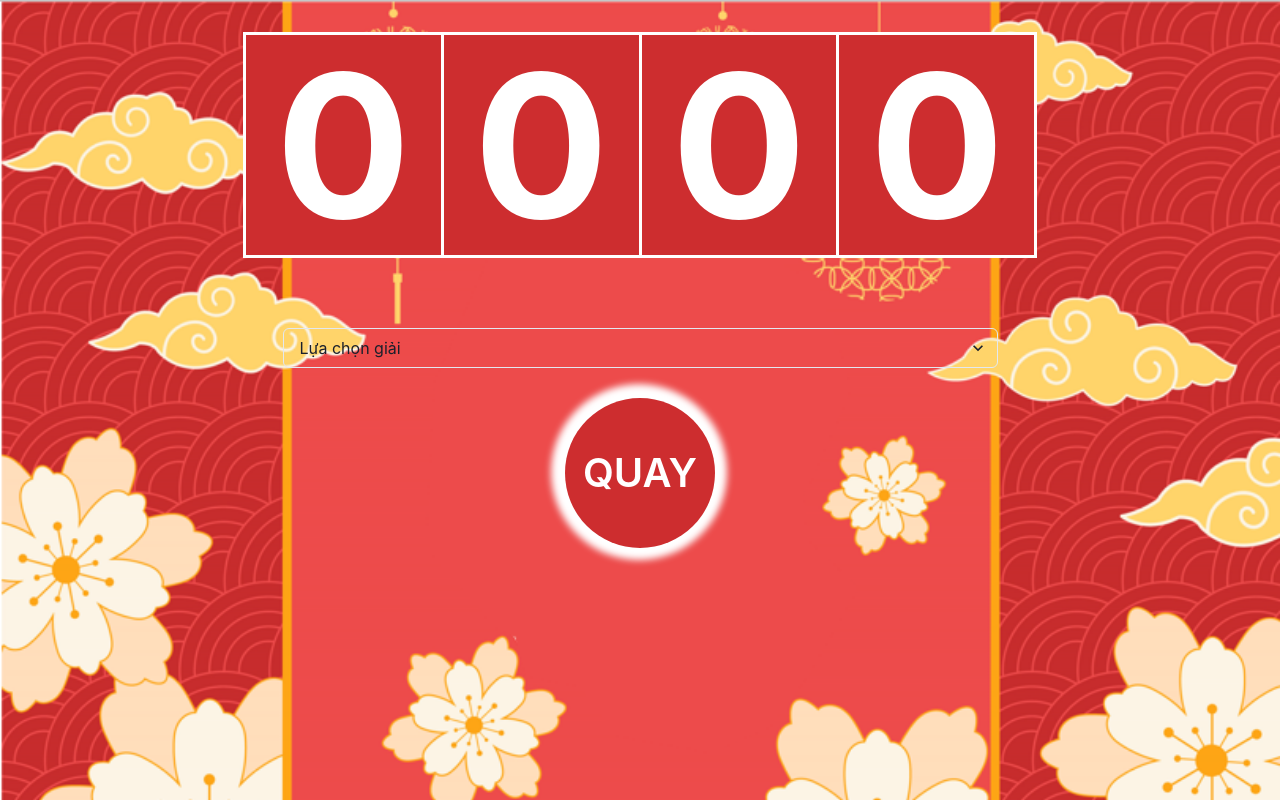
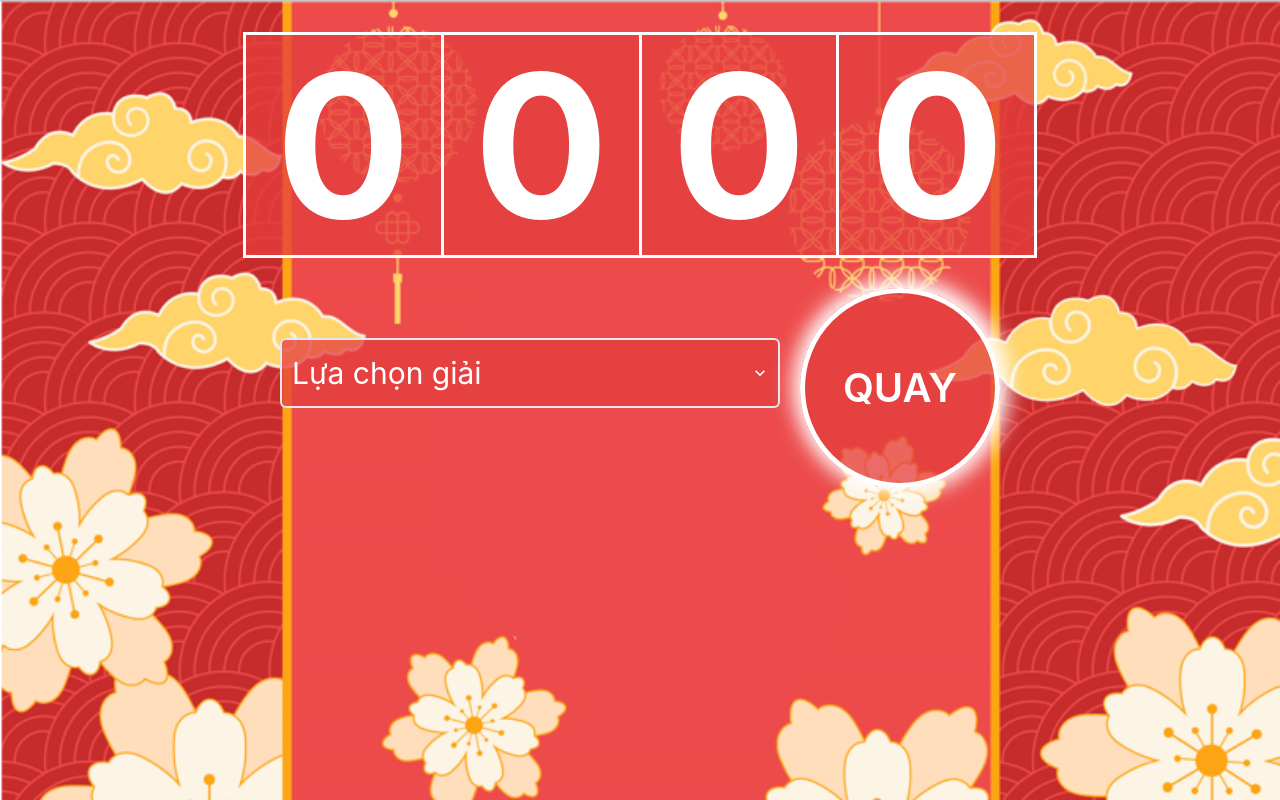
Before and after one commit to hmtoan96/lucky-number, a React (Vite) app: page / in a window 1280 px wide. Built offline with nearby package versions, Linux system fonts and the light colour scheme.

Commit message:
Toan commit

```diff
--- a/package.json
+++ b/package.json
@@ -12,6 +12,7 @@
     "@chakra-ui/react": "^2.4.4",
     "@emotion/react": "^11.10.5",
     "@emotion/styled": "^11.10.5",
+    "chakra-react-select": "^4.4.3",
     "eslint": "^8.30.0",
     "framer-motion": "^6.5.1",
     "immer": "^9.0.16",
--- a/src/container/counter/NumberComponent.jsx
+++ b/src/container/counter/NumberComponent.jsx
@@ -8,7 +8,7 @@ const SingleNumber = ({ children }) => {
     font-weight: bold;
     border: 3px solid white;
     border-right: none;
-    background-color: #cd2d2f;
+    background-color: #e53e3ebf;
     &:last-child {
       border-right: 3px solid white;
     }
@@ -28,10 +28,9 @@ const SingleNumber = ({ children }) => {
 }
 
 export default function NumberComponent({ count = '' }) {
-  const numberArray =
-    count === 0 ? [0, 0, 0, 0] : count.toString().padStart(4, '0').split('')
+  const numberArray = count.split('')
   return (
-    <Flex justify="center" sx={{ marginBottom: '70px' }}>
+    <Flex justify="center">
       {numberArray.map((char) => (
         <SingleNumber>{char}</SingleNumber>
       ))}
--- a/src/container/counter/index.jsx
+++ b/src/container/counter/index.jsx
@@ -15,9 +15,12 @@ import {
   Avatar,
   Text,
   Center,
+  Flex,
+  Card,
+  CardBody,
+  CardFooter,
+  Image,
   Select,
-  Flex,
-  Box,
 } from '@chakra-ui/react'
 import NumberComponent from './NumberComponent'
 
@@ -25,6 +28,7 @@ function CounterComponent(props) {
   const refCounter = useRef(0)
   const { addNewEmployee } = props
   const [count, setCount] = useState(0)
+  const [isRolling, setRolling] = useState(false)
   const { isOpen, onOpen, onClose } = useDisclosure()
 
   let counter = refCounter.current
@@ -35,6 +39,7 @@ function CounterComponent(props) {
 
   const rolling = () => {
     const range = faker.datatype.number({ min: 15, max: 100 })
+    setRolling(true)
     const intervalId = setInterval(() => {
       if (counter < 10) {
         counter++
@@ -43,6 +48,7 @@ function CounterComponent(props) {
       if (counter >= 10) {
         setTimeout(() => {
           onOpen()
+          setRolling(false)
         }, 1000)
         clearInterval(intervalId)
       }
@@ -55,62 +61,112 @@ function CounterComponent(props) {
   }
 
   const { register } = useFormContext()
-  console.log(count)
+
+  const resetImageSrc = () => {
+    console.log('image error')
+  }
+
+  const rewardData = [
+    {
+      label: 'Giải may mắn lần 1',
+      value: 4,
+    },
+    {
+      label: 'Giải may mắn lần 2',
+      value: 5,
+    },
+    {
+      label: 'Giải ba',
+      value: 3,
+    },
+    {
+      label: 'Giải nhì',
+      value: 2,
+    },
+    {
+      label: 'Giải nhất',
+      value: 1,
+    },
+    {
+      label: 'Giải đặc biệt',
+      value: 0,
+    },
+  ]
   return (
     <>
       <Flex direction={'column'} alignItems="center">
-        <NumberComponent count={count} />
+        <NumberComponent count={count.toString().padStart(4, '0')} />
+        <Flex sx={{ gap: '20px' }} alignItems="center">
           <Select
-          width={'715px'}
+            width={'500px'}
+            sx={{
+              borderWidth: '2px',
+              backgroundColor: '#e53e3ebf',
+              fontSize: '30px',
+              padding: '0 10px',
+              height: '70px',
+            }}
+            color="white"
+            placeholder="Lựa chọn giải"
             {...register('rewardSelect')}
-          placeholder="Lựa chọn giải"
           >
-          <option value={0}>Giải đặc biệt</option>
-          <option value={1}>Giải nhất</option>
-          <option value={2}>Giải nhì</option>
-          <option value={3}>Giải ba</option>
-          <option value={4}>Giải may mắn lần 1</option>
-          <option value={5}>Giải may mắn lần 2</option>
+            {rewardData.map((reward) => (
+              <option style={{ color: 'black' }} value={reward.value}>
+                {reward.label}
+              </option>
+            ))}
           </Select>
           <Button
             sx={{
-            width: '150px',
-            height: '150px',
+              width: '200px',
+              height: '200px',
               borderRadius: '50%',
               fontSize: '40px',
               color: 'white',
-            backgroundColor: '#cd2d2f',
-            boxShadow: '-1px -1px 7px 13px',
+              backgroundColor: '#e53e3ebf',
+              boxShadow: '1px -2px 20px 8px',
               marginTop: '30px',
               textTransform: 'uppercase',
+              border: '5px solid white',
             }}
             onClick={() => rolling()}
+            disabled={isRolling}
           >
             Quay
           </Button>
         </Flex>
+      </Flex>
 
-      <Modal isOpen={isOpen} onClose={onClose} isCentered>
+      <Modal size={'lg'} isOpen={isOpen} onClose={onClose} isCentered>
         <ModalOverlay />
         <ModalContent>
           <ModalHeader>Xác nhận trúng giải</ModalHeader>
           <ModalCloseButton />
           <ModalBody>
+            <Card
+              direction={{ base: 'column', sm: 'row' }}
+              overflow="hidden"
+              variant="outline"
+            >
+              <Image
+                objectFit="cover"
+                maxW={{ base: '100%', sm: '200px' }}
+                src={`/img/anhnv/${count.toString().padStart(4, '0')}.JPG`}
+                onError={() => resetImageSrc()}
+                alt="Caffe Latte"
+              />
+
               <Stack>
-              <Center>
-                <Avatar
-                  size="xl"
-                  name="Dan Abrahmov"
-                  src="https://bit.ly/dan-abramov"
-                />
-              </Center>
+                <CardBody>
                   <Stack>
                     <Text>ID: {listEmployee[1].id}</Text>
                     <Text>Name: {listEmployee[1].name}</Text>
                     <Text>Department: {listEmployee[1].department}</Text>
                     <Text>Xin chúc mừng nhân viên!</Text>
                   </Stack>
+                </CardBody>
               </Stack>
+            </Card>
           </ModalBody>
 
           <ModalFooter>
--- a/src/container/reward/UserComponent.jsx
+++ b/src/container/reward/UserComponent.jsx
@@ -5,8 +5,10 @@ export default function UserComponent(props) {
   const { imgSrc, name, id } = props.employee
   return (
     <Flex alignItems="center" sx={{ gap: '10px' }}>
-      <Avatar src={imgSrc} />
-      <Text sx={{ color: 'white', fontWeight: 'semi-bold' }}>{name}</Text>
+      <Avatar size="lg" src={imgSrc} />
+      <Text sx={{ color: 'white', fontWeight: 'semi-bold', fontSize: '30px' }}>
+        {name}
+      </Text>
       <Spacer />
     </Flex>
   )
--- a/src/container/reward/index.jsx
+++ b/src/container/reward/index.jsx
@@ -6,17 +6,27 @@ function RewardComponent({ fields }) {
   const { watch } = useFormContext()
   const selectId = watch('rewardSelect')
   return (
-    <Flex justifyContent={'space-between'}>
+    <Flex
+      justifyContent={'space-between'}
+      sx={{ maxWidth: '1000px', margin: '0 auto' }}
+      direction={'column'}
+    >
       {fields.map((item, index) => {
         if (index === parseInt(selectId))
           return (
-            <Flex alignItems={'center'} sx={{ marginTop: '50px' }}>
+            <Flex direction={'column'} alignItems={'center'}>
               <Flex
                 direction={'column'}
                 sx={{ padding: '10px 30px', gap: '10px' }}
+                alignItems={'center'}
               >
                 <Text
-                  sx={{ fontSize: '20px', color: 'red', fontWeight: 'bold' }}
+                  sx={{
+                    textTransform: 'uppercase',
+                    fontSize: '35px',
+                    color: 'white',
+                    fontWeight: 'bold',
+                  }}
                 >
                   {item.name}
                 </Text>
```
Also changed, not shown: 1 other file (tests, documents, lock files or other folders). Lines whose indentation alone changed are shown as unchanged.
